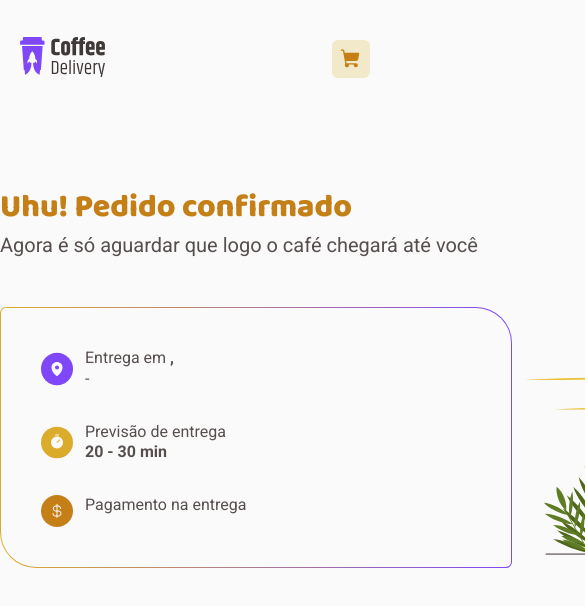
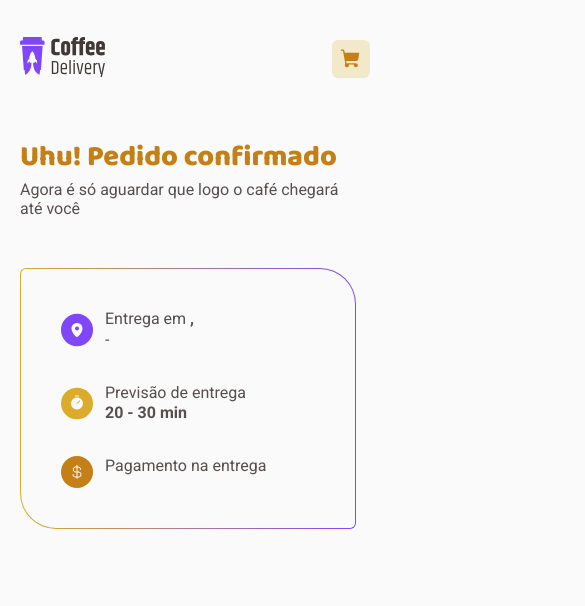
Before and after one commit to kdumagalhaes/coffee-delivery-ecommerce, a React (Vite) app: page /order-placed in a window 390 px wide. Shown: the top 606 px of the page, 585 px wide, since content can reach past the window. Built offline with nearby package versions, Linux system fonts and the light colour scheme.

Commit message:
Add responsive order placed page

```diff
--- a/src/pages/OrderPlaced/styles.ts
+++ b/src/pages/OrderPlaced/styles.ts
@@ -6,16 +6,30 @@ export const Container = styled.div`
   display: flex;
   justify-content: space-between;
 
+  @media (max-width: 480px) {
+    margin: 1rem auto;
+    padding: 0 20px;
+  }
+
   .order-confirmation-title {
     font-family: 'Baloo 2', cursive;
     font-size: 2rem;
     font-weight: 800;
     color: ${(props) => props.theme['yellow-dark']};
+
+    @media (max-width: 480px) {
+      font-size: 1.8rem;
+    }
   }
 
   .order-confirmation-message {
     font-size: 1.25rem;
     margin-bottom: 3.1rem;
+
+    @media (max-width: 480px) {
+      font-size: 1rem;
+      max-width: 20rem;
+    }
   }
 
   .order-data {
@@ -42,6 +56,11 @@ export const Container = styled.div`
       border-radius: inherit;
       background: linear-gradient(to left, #8047f8, #dbac2c);
     }
+
+    @media (max-width: 480px) {
+      max-width: 21rem;
+      margin-bottom: 5rem;
+    }
   }
 
   .order-data-item {
@@ -57,5 +76,9 @@ export const Container = styled.div`
 
   .order-confirmation-illustration {
     align-self: flex-end;
+
+    @media (max-width: 480px) {
+      display: none;
+    }
   }
 `
```
